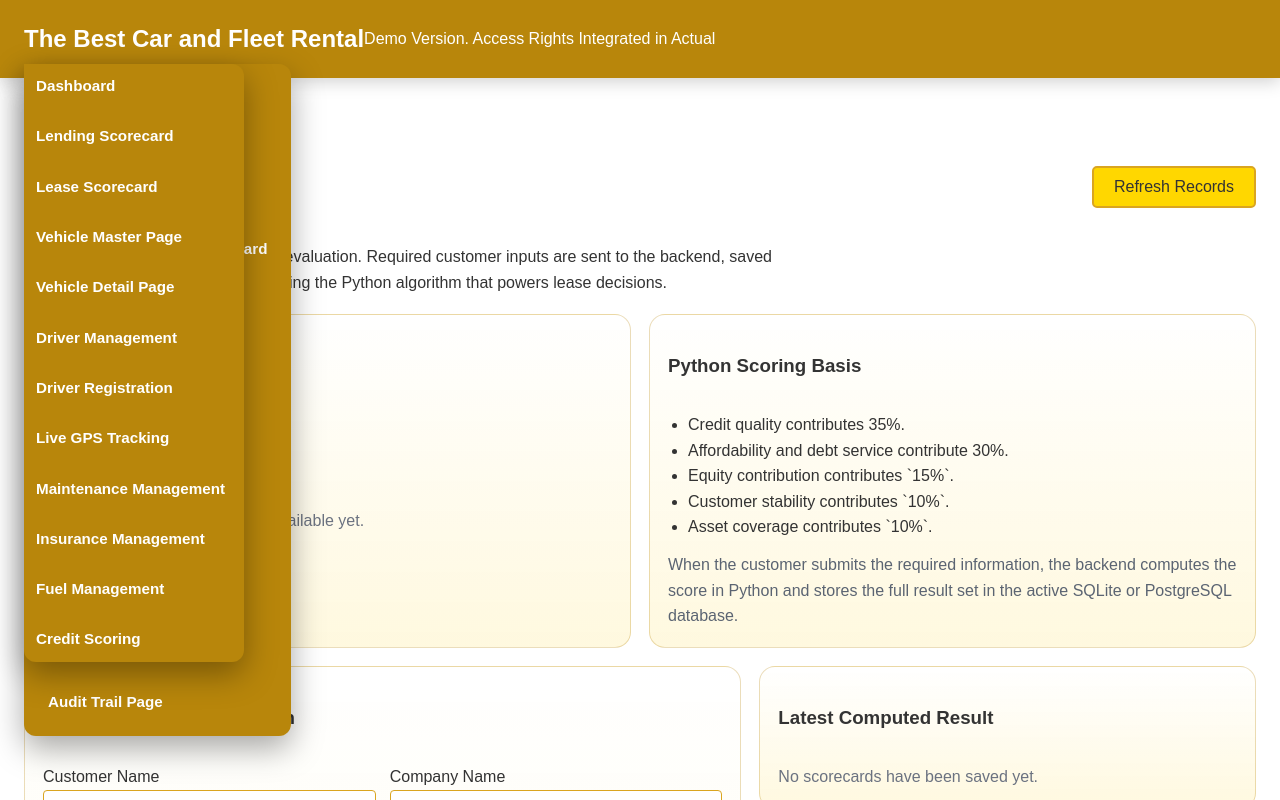
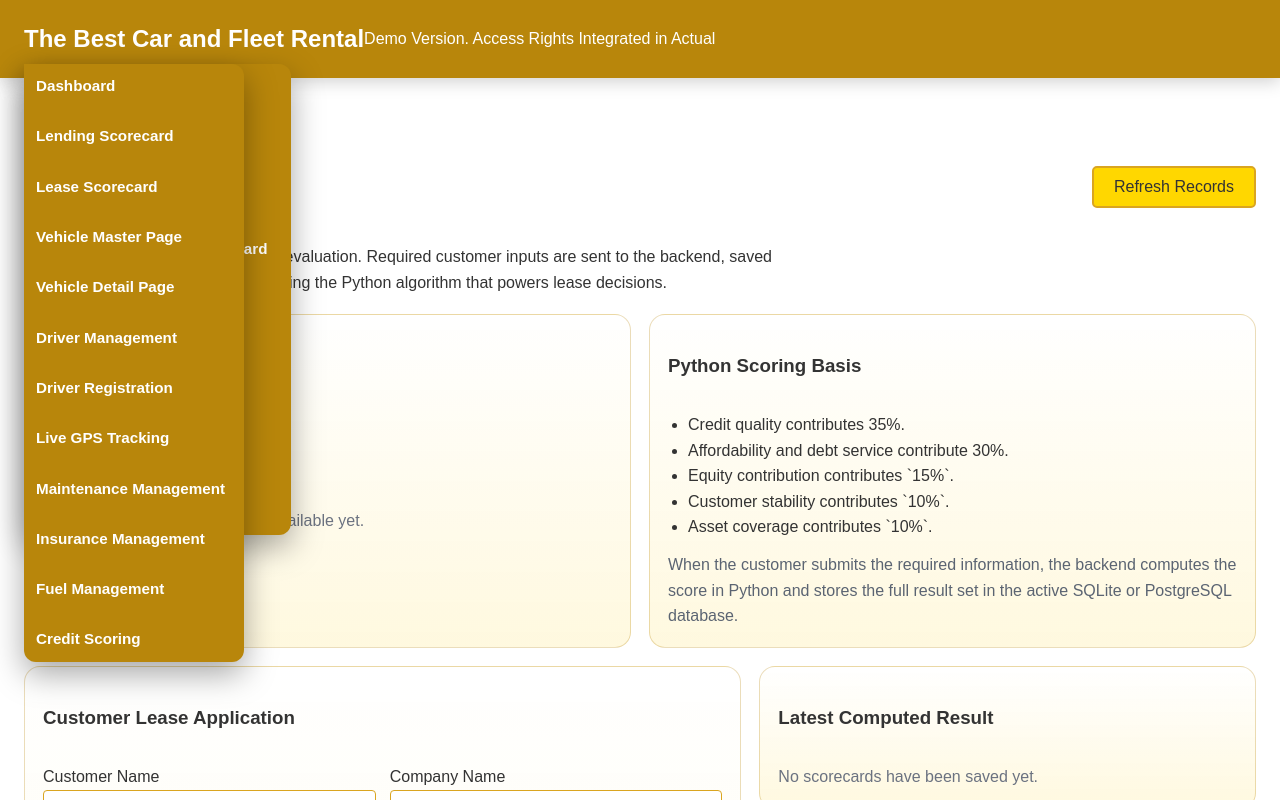
Before and after one commit to jdermlife/fleetmanagement, a React (Vite) app in the folder frontend/: page /lease-scorecard in a window 1280 px wide. Shown: the top 800 px of the page. Built offline with nearby package versions, Linux system fonts and the light colour scheme; no server answers.

Commit message:
commit and push

```diff
--- a/frontend/src/App.tsx
+++ b/frontend/src/App.tsx
@@ -35,10 +35,7 @@ const sidebarLinkPages: SidebarLink[] = [
   { id: 'vehicle-detail', label: 'Vehicle Detail Page' },
   { id: 'live-gps', label: 'Live GPS Tracking' },
   { id: 'maintenance-management', label: 'Maintenance Management' },
-  { id: 'insurance-management', label: 'Insurance Management' },
-  { id: 'fuel-management', label: 'Fuel Management' },
-  { id: 'credit-scoring', label: 'Credit Scoring' },
-  { id: 'audit-trail', label: 'Audit Trail Page' },
+
 ]
 
 const productPages: FleetPage[] = [
```
